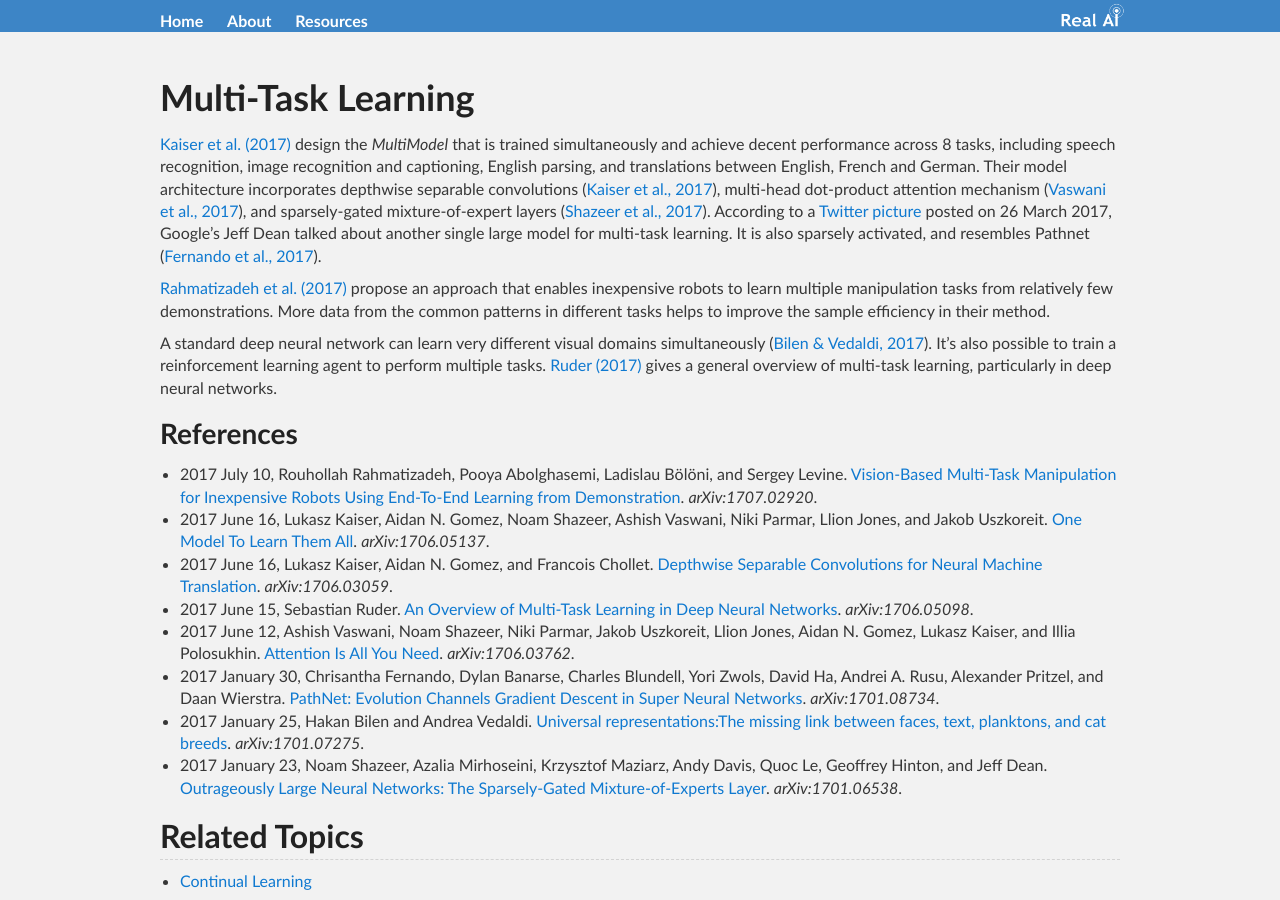
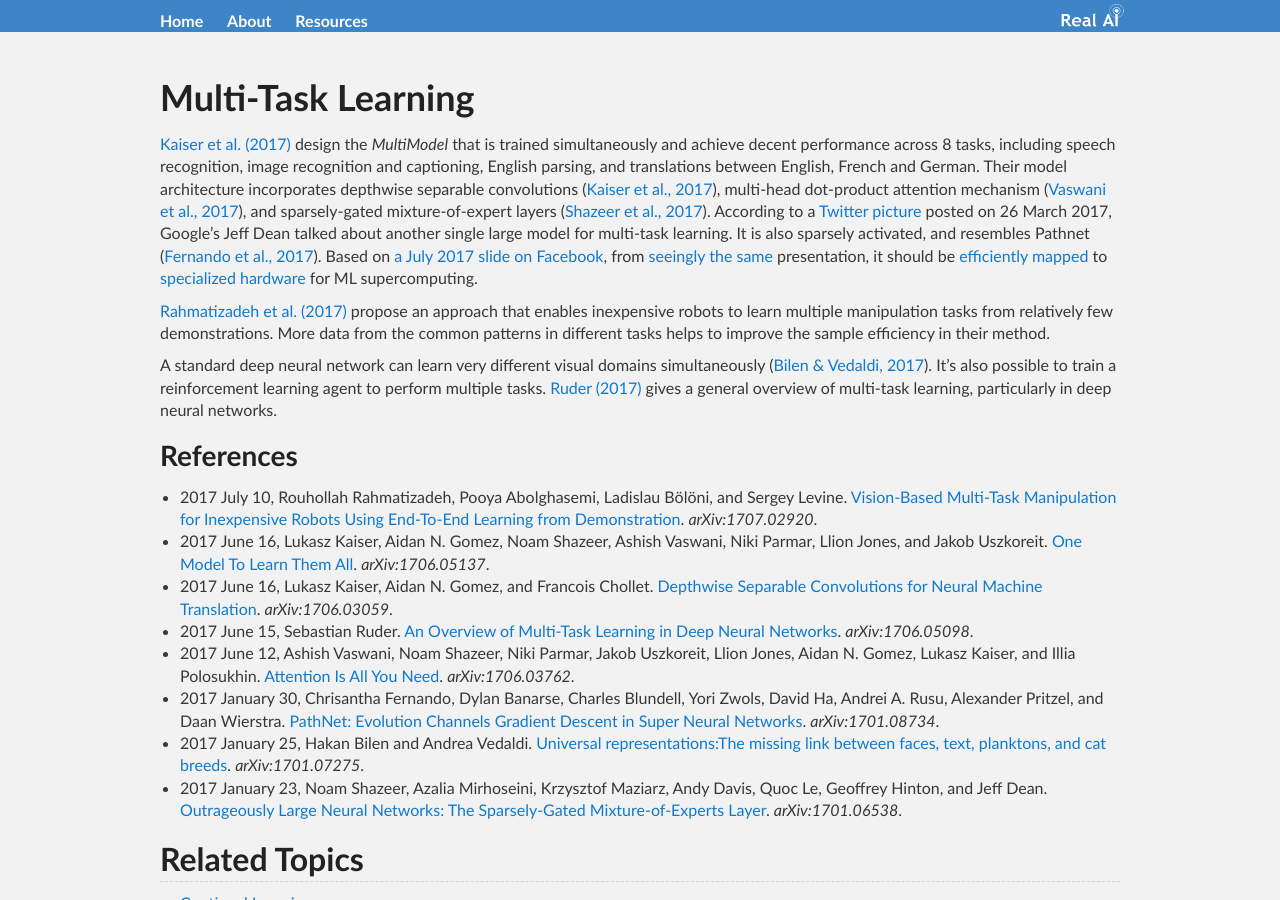
Before and after one commit to Tonywuhk/realai.org, a Jekyll site: the page built from multi-task-learning.md, in a window 1280 px wide and 900 px high. Built offline with Jekyll 4.4.1, drawn with Linux system fonts in a browser that asks for light colours; our own code applies the rules of GitHub Pages for plain Markdown files; comment, search, counter and statistics services are not loaded; the repository's description, which GitHub fills in, is left out.

Commit message:
Update multi-task-learning.md

```diff
--- a/multi-task-learning.md
+++ b/multi-task-learning.md
@@ -3,7 +3,7 @@ permalink: /multi-task-learning/
 ---
 # Multi-Task Learning
 
-[Kaiser et al. (2017)](https://arxiv.org/abs/1706.05137) design the *MultiModel* that is trained simultaneously and achieve decent performance across 8 tasks, including speech recognition, image recognition and captioning, English parsing, and translations between English, French and German. Their model architecture incorporates depthwise separable convolutions ([Kaiser et al., 2017](https://arxiv.org/abs/1706.03059)), multi-head dot-product attention mechanism ([Vaswani et al., 2017](https://arxiv.org/abs/1706.03762)), and sparsely-gated mixture-of-expert layers ([Shazeer et al., 2017](https://arxiv.org/abs/1701.06538)). According to a [Twitter picture](https://twitter.com/thefillm/status/845743048709464064) posted on 26 March 2017, Google's Jeff Dean talked about another single large model for multi-task learning. It is also sparsely activated, and resembles Pathnet ([Fernando et al., 2017](https://arxiv.org/abs/1701.08734)).
+[Kaiser et al. (2017)](https://arxiv.org/abs/1706.05137) design the *MultiModel* that is trained simultaneously and achieve decent performance across 8 tasks, including speech recognition, image recognition and captioning, English parsing, and translations between English, French and German. Their model architecture incorporates depthwise separable convolutions ([Kaiser et al., 2017](https://arxiv.org/abs/1706.03059)), multi-head dot-product attention mechanism ([Vaswani et al., 2017](https://arxiv.org/abs/1706.03762)), and sparsely-gated mixture-of-expert layers ([Shazeer et al., 2017](https://arxiv.org/abs/1701.06538)). According to a [Twitter picture](https://twitter.com/thefillm/status/845743048709464064) posted on 26 March 2017, Google's Jeff Dean talked about another single large model for multi-task learning. It is also sparsely activated, and resembles Pathnet ([Fernando et al., 2017](https://arxiv.org/abs/1701.08734)). Based on [a July 2017 slide on Facebook](https://www.facebook.com/photo.php?fbid=10208154385010936), from [seeingly the same](https://www.facebook.com/photo.php?fbid=10208154391411096) presentation, it should be [efficiently mapped](https://www.tensorflow.org/) to [specialized hardware](https://cloud.google.com/tpu/) for ML supercomputing.
 
 [Rahmatizadeh et al. (2017)](https://arxiv.org/abs/1707.02920) propose an approach that enables inexpensive robots to learn multiple manipulation tasks from relatively few demonstrations. More data from the common patterns in different tasks helps to improve the sample efficiency in their method.
 
```
